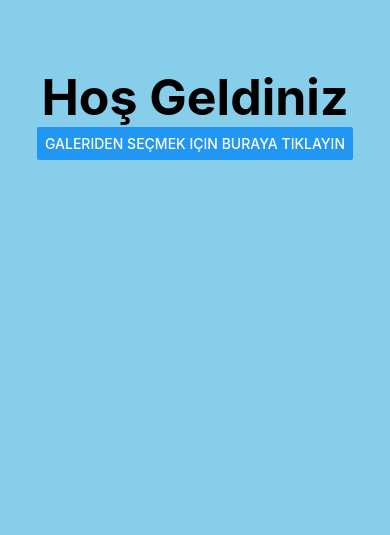
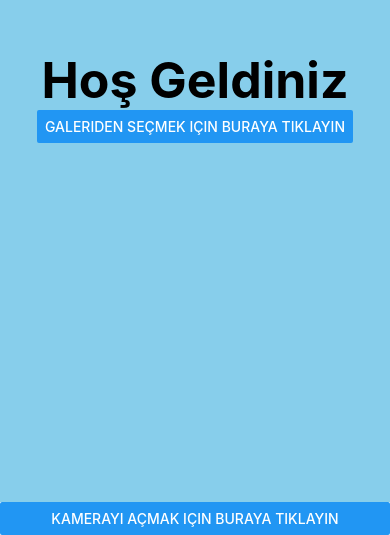
Before and after one commit to hasancankucuk/SenseApp, a React Native app: screen / in a window 390 px wide. Shown: the part 309-844 px from the top of the page. Built offline with nearby package versions, Linux system fonts and the light colour scheme.

Commit message:
Fotoğraf çekme eklendi
#1

```diff
--- a/App.js
+++ b/App.js
@@ -1,10 +1,15 @@
+import { Camera } from 'expo-camera';
 import React from 'react';
-import Gallery from './components/Gallery.js'
+import Gallery from './components/Gallery.js';
+import Photo from './components/Photo.js';
 
 class App extends React.Component{
   render() {
     return (
-      <Gallery/>
+      <>
+        <Gallery/>
+        <Photo/>
+      </>
     );
   }
 }
```
